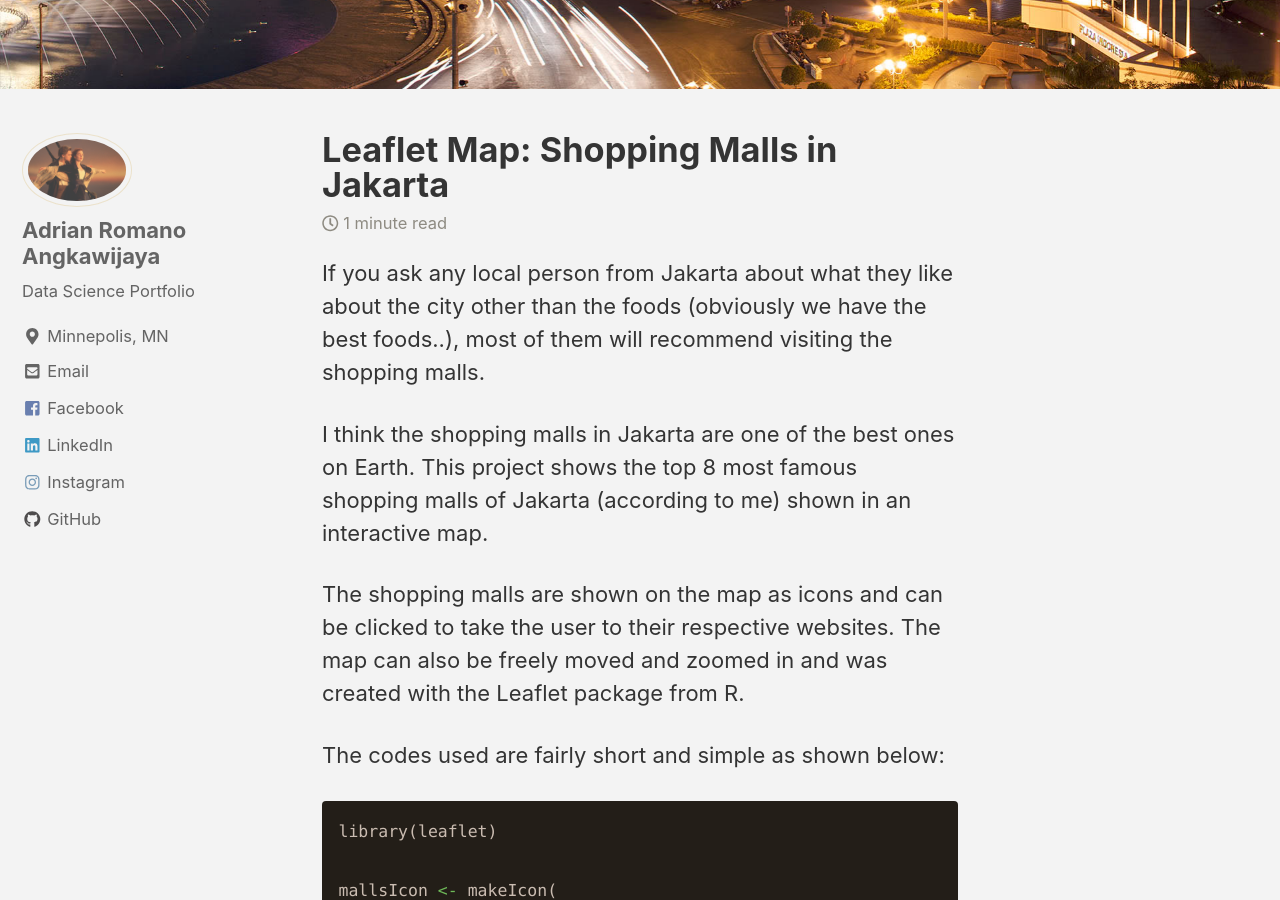
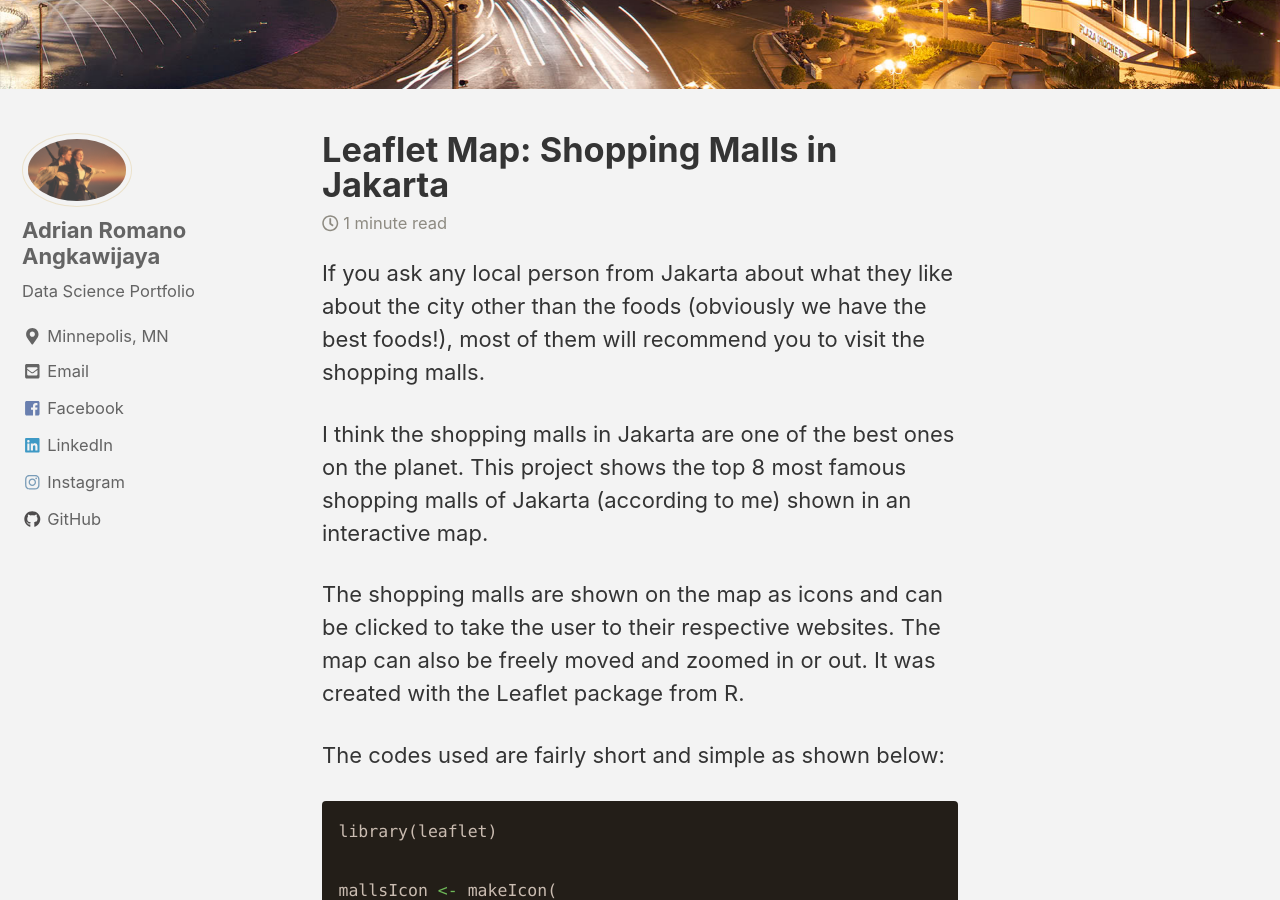
Before and after one commit to adrianromano/adrianromano.github.io, a Jekyll site: the page built from _posts/2018-05-17-jakarta.md, in a window 1280 px wide and 900 px high, scrolled down 584 px. Built offline with Jekyll 4.4.1, drawn with Linux system fonts in a browser that asks for light colours; nearby versions of some CDN libraries.

Commit message:
new gith

```diff
--- a/_posts/2018-05-17-jakarta.md
+++ b/_posts/2018-05-17-jakarta.md
@@ -7,11 +7,11 @@ header:
 excerpt: "Leaflet Map, Markdown, HTML"
 ---
 
-If you ask any local person from Jakarta about what they like about the city other than the foods (obviously we have the best foods..), most of them will recommend visiting the shopping malls.
+If you ask any local person from Jakarta about what they like about the city other than the foods (obviously we have the best foods!), most of them will recommend you to visit the shopping malls.
 
-I think the shopping malls in Jakarta are one of the best ones on Earth. This project shows the top 8 most famous shopping malls of Jakarta (according to me)  shown in an interactive map.
+I think the shopping malls in Jakarta are one of the best ones on the planet. This project shows the top 8 most famous shopping malls of Jakarta (according to me) shown in an interactive map.
 
-The shopping malls are shown on the map as icons and can be clicked to take the user to their respective websites. The map can also be freely moved and zoomed in and was created with the Leaflet package from R.
+The shopping malls are shown on the map as icons and can be clicked to take the user to their respective websites. The map can also be freely moved and zoomed in or out. It was created with the Leaflet package from R.
 
 The codes used are fairly short and simple as shown below:
 
```
